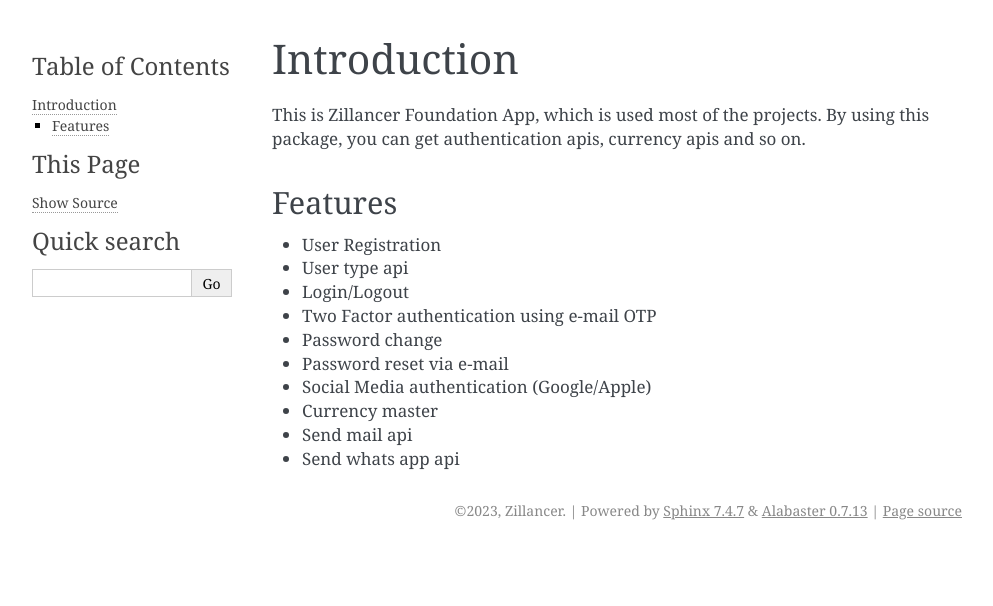
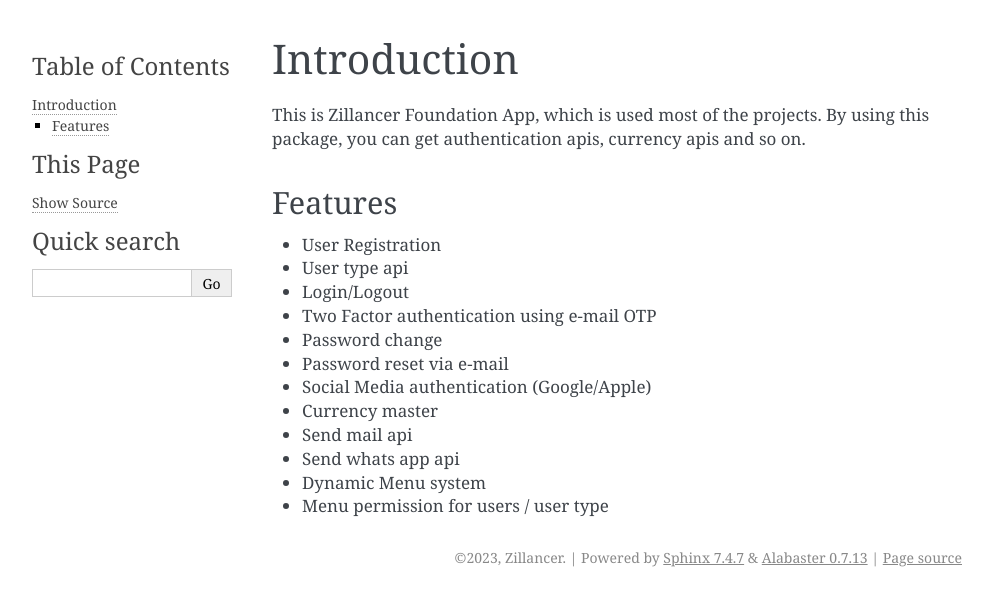
Before and after one commit to ZillancerDeveloper/Zfoundation, a Sphinx documentation site: the page built from docs/introduction.rst, in a window 1280 px wide. Shown: the top 606 px of the page, without its empty margins (148-1141 px from the left). Built offline with Sphinx 7.4.7, drawn with Linux system fonts in a browser that asks for light colours.

Commit message:
Dynamic menu system

```diff
--- a/docs/introduction.rst
+++ b/docs/introduction.rst
@@ -17,3 +17,5 @@
 * Currency master
 * Send mail api
 * Send whats app api
+* Dynamic Menu system
+* Menu permission for users / user type
```
